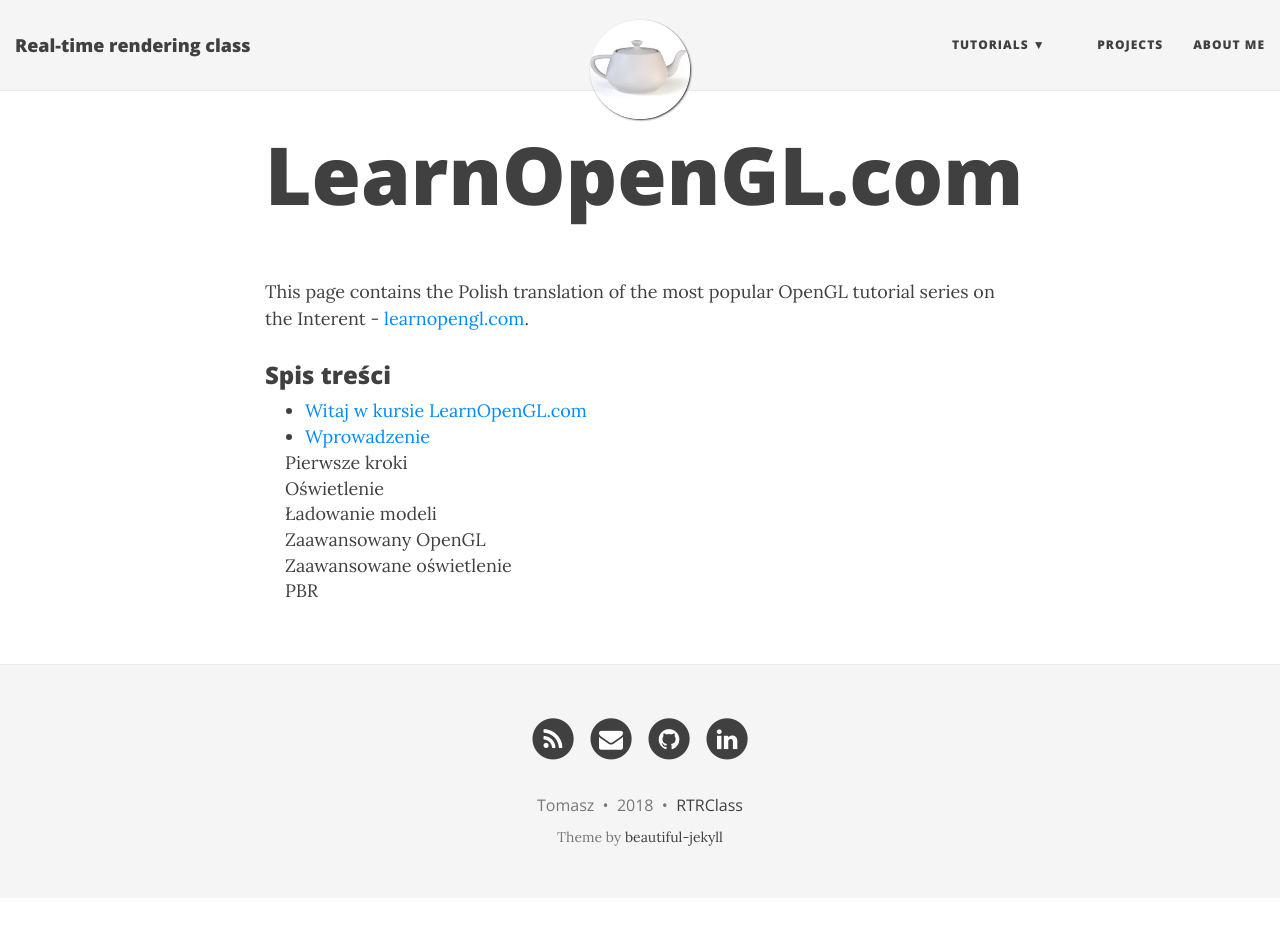
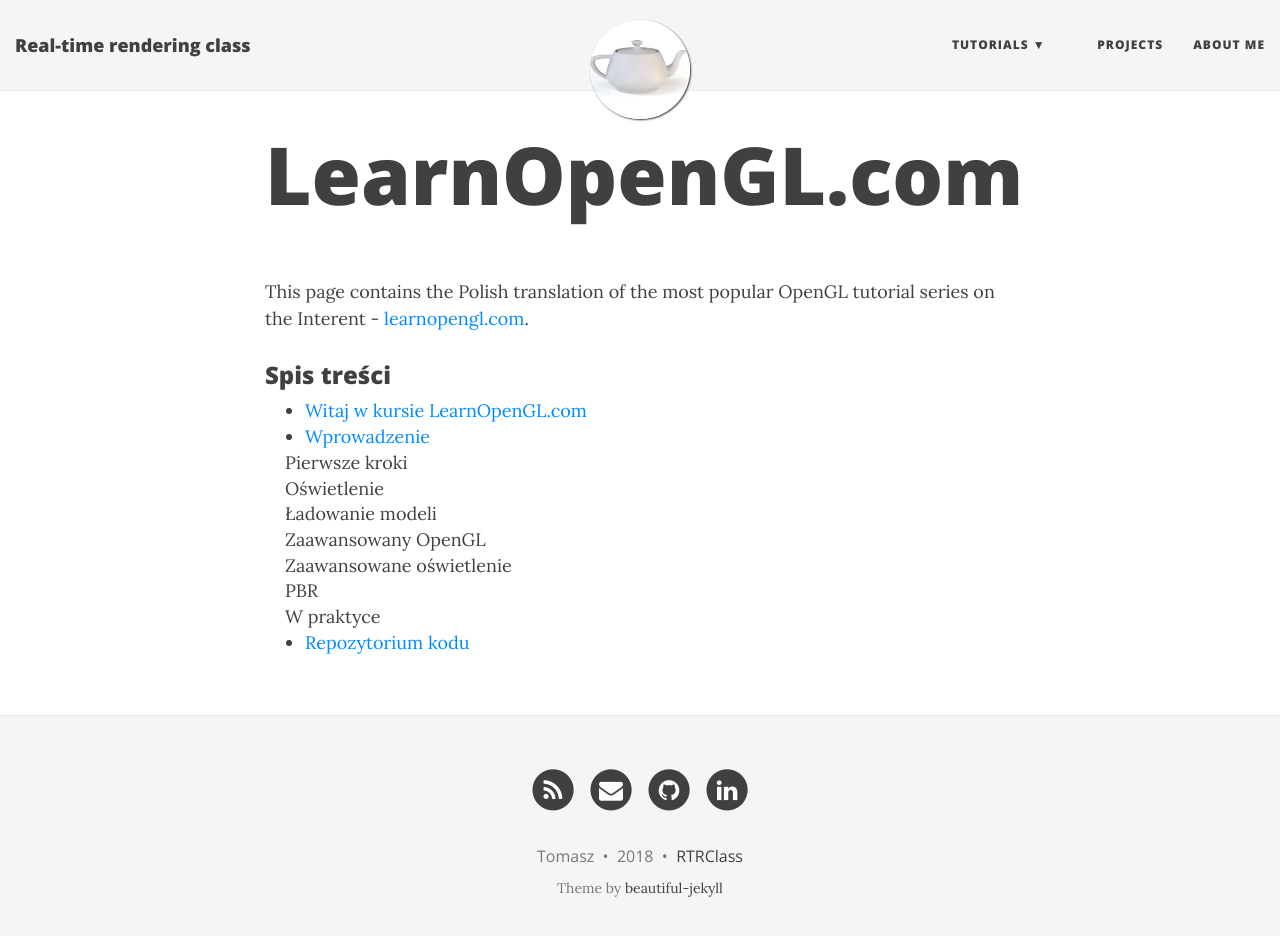
Before and after one commit to tgalaj/tgalaj.github.io, a Jekyll site: the page built from pages/learnopengl.md, in a window 1280 px wide and 949 px high. Shown: the top 936 px of the window. Built offline with Jekyll 4.4.1, drawn with Linux system fonts in a browser that asks for light colours; nearby versions of some CDN libraries.

Commit message:
New learnopengl translation

```diff
--- a/pages/learnopengl.md
+++ b/pages/learnopengl.md
@@ -106,4 +106,31 @@
 
   </ul>
 </details>
+
+<details>
+  <summary style="margin-left: -20px;">W praktyce</summary>
+  <ul>
+  {% assign posts=site.posts | where:"subtag", 'in-practice' | sort: post.date %}
+  {% for post in posts %}
+    <li><a href="{{ post.url }}">{{ post.title }}</a></li>
+  {% endfor %}
+
+  <details>
+    <summary style="margin-left: -20px;">Gra 2D</summary>
+    <ul>
+    {% assign posts=site.posts | where:"subtag", 'in-practice-2dgame' | sort: post.date %}
+    {% for post in posts %}
+      <li><a href="{{ post.url }}">{{ post.title }}</a></li>
+    {% endfor %}
+    </ul>
+  </details>
+
+  </ul>
+</details>
+
+{% assign posts=site.posts | where:"subtag", 'intro-learnopengl-2' | sort: post.date %}
+{% for post in posts %}
+  <li><a href="{{ post.url }}">{{ post.title }}</a></li>
+{% endfor %}
+
 </ul>
```
Also changed, not shown: _posts/learnopengl/2018-08-23-repozytorium-kodu.md (added, +17 -0 lines).
